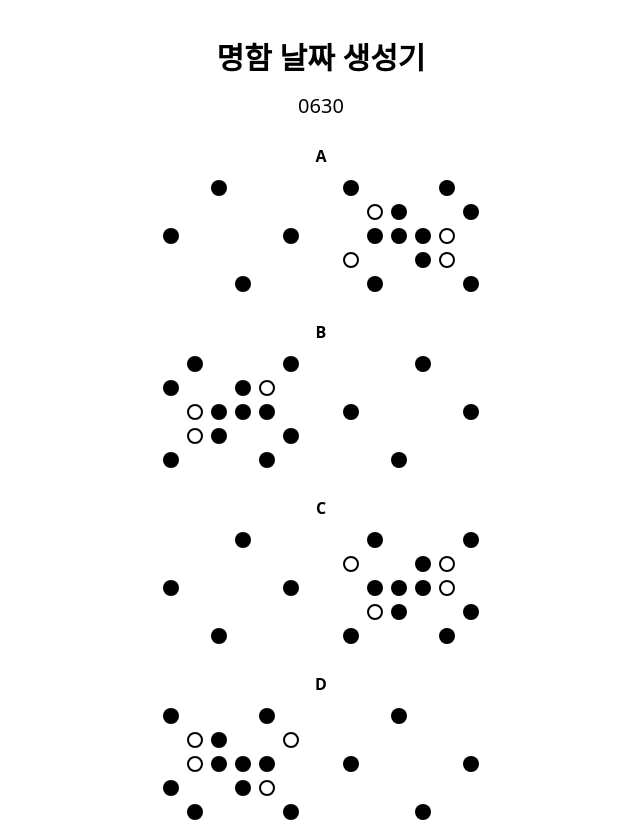
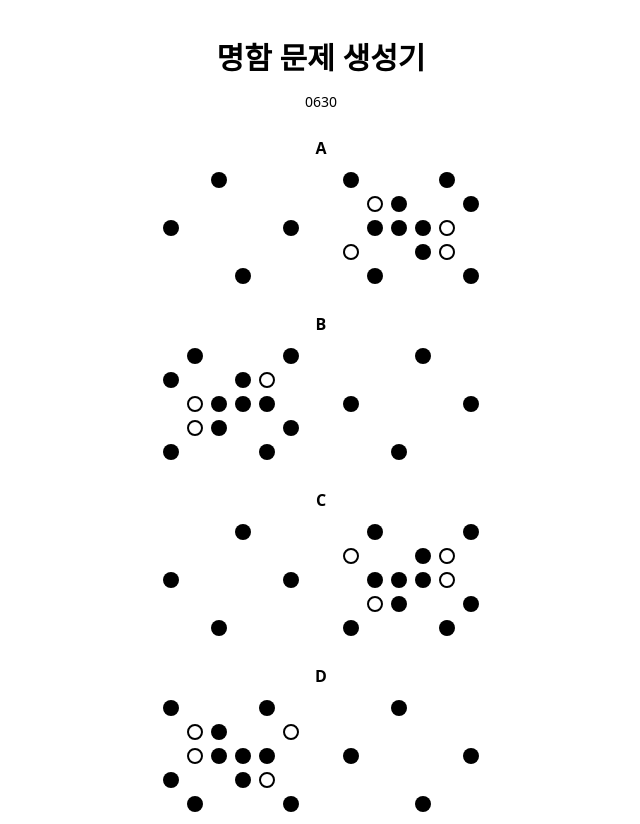
Before and after one commit to xivnick/card-date-gen, a plain HTML site: page index.html in a window 1280 px wide. Shown: the whole page, without its empty margins (319-959 px from the left). Drawn offline with nearby package versions, Linux system fonts and the light colour scheme.

Commit message:
minor fix

```diff
--- a/index.html
+++ b/index.html
@@ -10,8 +10,8 @@
 </head>
 <body>
 	<div id="app">
-		<h1 class="text-3xl font-bold text-center mt-10">명함 날짜 생성기</h1>
-		<h2 class="text-xl text-center mt-4">{{today}}</h2>
+		<h1 class="text-3xl font-bold text-center mt-10">명함 문제 생성기</h1>
+		<h2 class="text-sm text-center mt-4">{{today}}</h2>
 		<div class="flex flex-col items-center">
 			<div v-for="dat, idx in data">
 				<div class="font-bold text-center mt-6 mb-2">{{idx}}</div>
@@ -36,7 +36,7 @@ const NUM = [
   [[1, 0, 1], [1, 0, 1], [1, 1, 1], [0, 0, 1], [0, 0, 1]],
   [[1, 1, 1], [1, 0, 0], [1, 1, 1], [0, 0, 1], [1, 1, 1]],
   [[1, 1, 1], [1, 0, 0], [1, 1, 1], [1, 0, 1], [1, 1, 1]],
-  [[1, 1, 1], [1, 0, 1], [1, 0, 1], [0, 0, 1], [0, 0, 1]],
+  [[1, 1, 1], [1, 0, 1], [0, 0, 1], [0, 0, 1], [0, 0, 1]],
   [[1, 1, 1], [1, 0, 1], [1, 1, 1], [1, 0, 1], [1, 1, 1]],
   [[1, 1, 1], [1, 0, 1], [1, 1, 1], [0, 0, 1], [1, 1, 1]]
 ];
```
